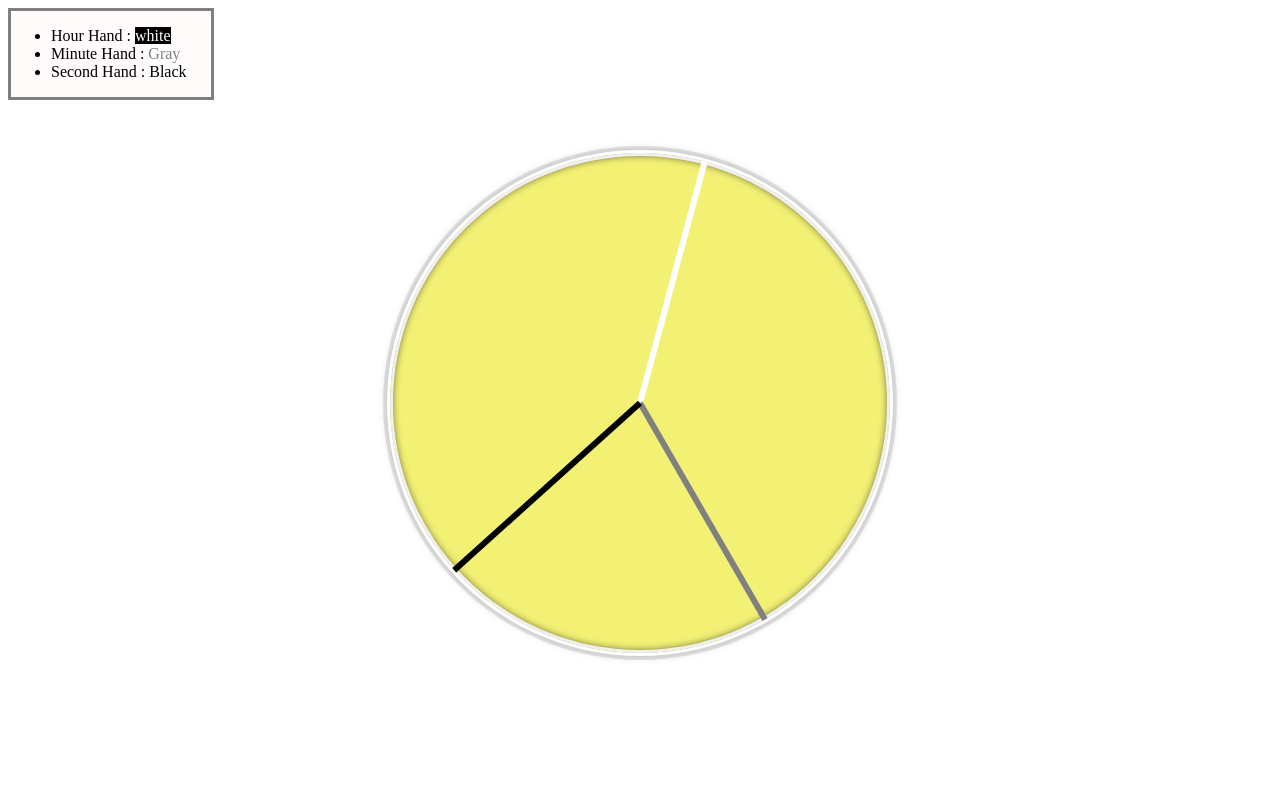
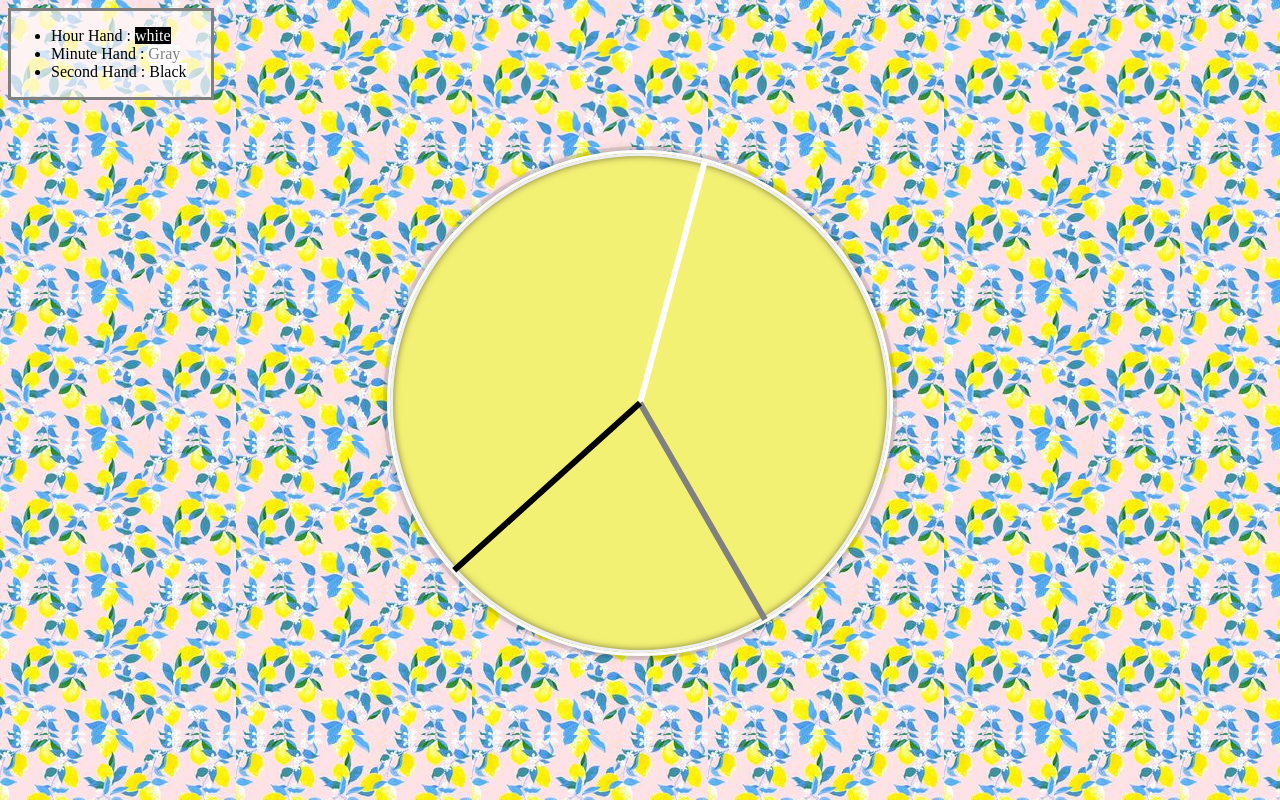
Before and after one commit to reeticodes/clock, a plain HTML site: page index.html in a window 1280 px wide. Drawn offline with Linux system fonts and the light colour scheme.

Commit message:
Update clock.css

```diff
--- a/clock.css
+++ b/clock.css
@@ -1,6 +1,6 @@
 body {
   align-items: center;
-  background-image: url(/wallpapers/c8f7886085a609920c740fb470a867ad.jpg);
+  background-image: url(c8f7886085a609920c740fb470a867ad.jpg);
   background-repeat: initial;
 }
 
```
